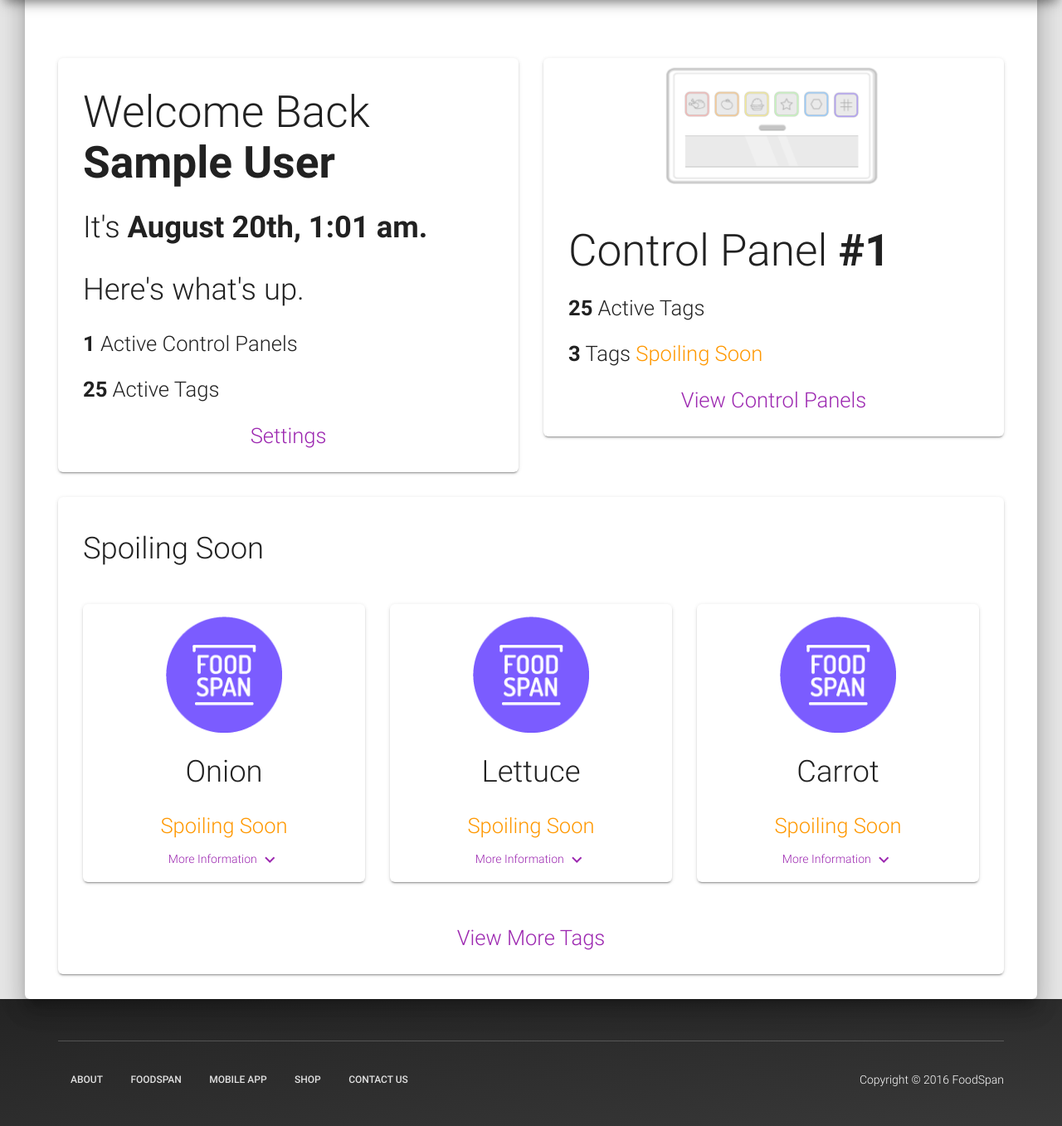
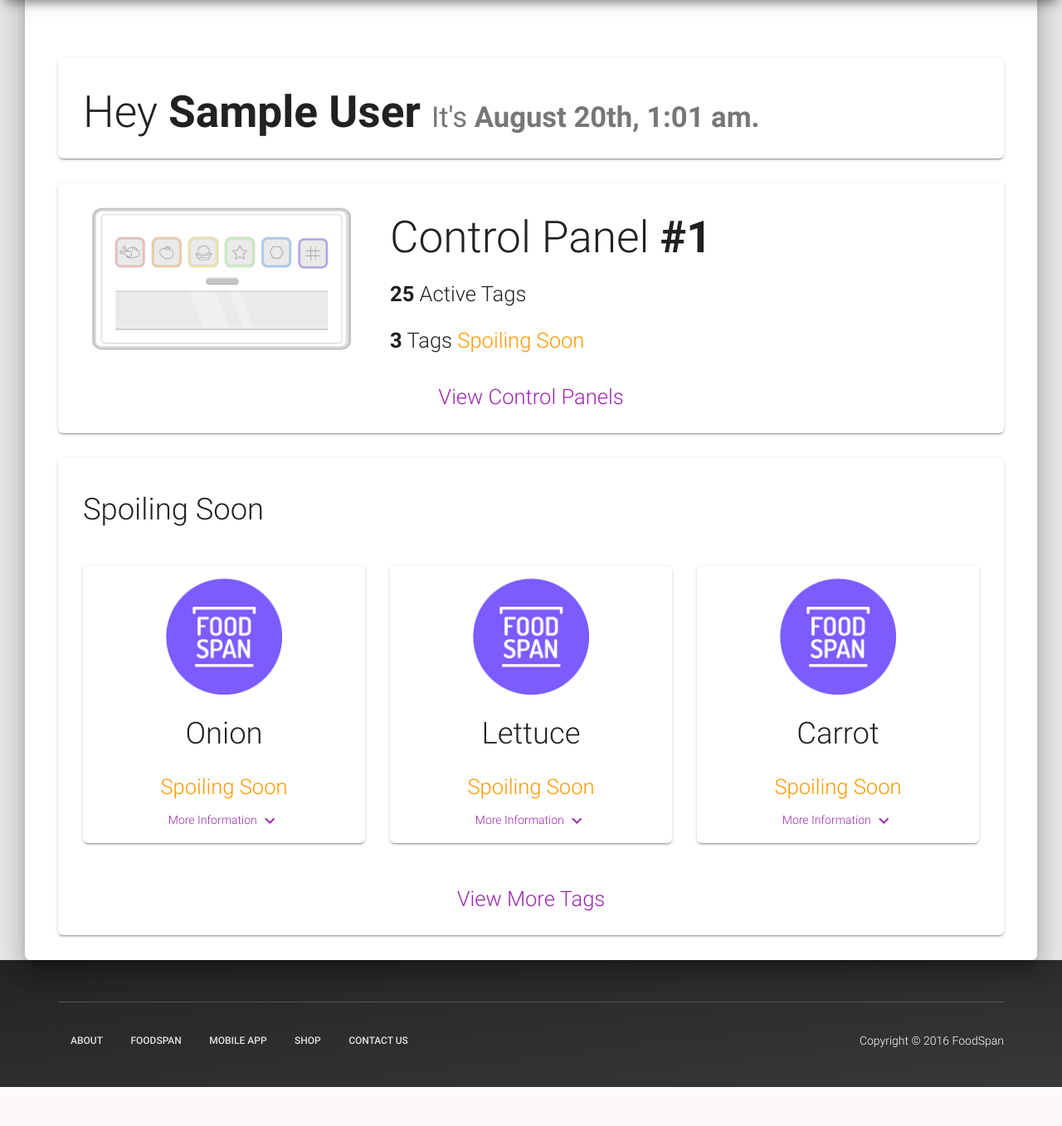
Before and after one commit to FoodSpan/webspan, a PHP site: page /home.php in a window 1280 px wide. Shown: the part 70-1427 px from the top of the page at 83% size. After the commit the page ends 1380 px from the top, so only its background shows below. Run offline with PHP 8.4, Linux system fonts and the light colour scheme; the visitor is signed in with stand-in values (Sample User, id 1); some libraries are stand-ins or nearby versions.

Commit message:
changes a bit of formatting

```diff
--- a/home.php
+++ b/home.php
@@ -12,32 +12,25 @@
     <?php include_once 'navbar.php' ?>
     <div class="main main-raised" style="padding-top:100px;">
       <div class="container">
-        <div class="row">
-          <div class="col-sm-6">
-            <div class="card">
-              <div class="content">
-                <h1>Welcome Back <b><?php echo $_SESSION['user']['name']?></b></h1>
-                <h2>It's <b><span id="date"></span>.</b></h2>
-                <h2>Here's what's up.</h2>
-                <h3><b>1</b> Active Control Panels</h3>
-                <h3><b>25</b> Active Tags</h3>
-                <div class="text-center">
-                  <h3><a href="panels.php">Settings</a></h3>
-                </div>
+        <div class="card">
+          <div class="content">
+            <h1>Hey <b><?php echo $_SESSION['user']['name']?></b> <small>It's <b><span id="date"></span>.</b></small></h1>
+          </div>
+        </div>
+        <div class="card">
+          <div class="content">
+            <div class="row">
+              <div class="col-sm-4">
+                <img class="img-responsive" src="img/control-panel.png">
               </div>
-            </div>
-          </div>
-          <div class="col-sm-6">
-            <div class="card">
-              <img class="img-responsive" src="img/control-panel.png" style="max-width:50%;margin-left: auto;margin-right: auto;">
-              <div class="content">
+              <div class="col-sm-8">
                 <h1>Control Panel <b>#1</b></h1>
                 <h3><b>25</b> Active Tags</h3>
                 <h3><b>3</b> Tags <span class="text-warning">Spoiling Soon</span></h3>
-                <div class="text-center">
-                  <h3><a href="panels.php">View Control Panels</a></h3>
-                </div>
               </div>
+            </div>
+            <div class="text-center">
+              <h3><a href="panels.php">View Control Panels</a></h3>
             </div>
           </div>
         </div>
--- a/index.php
+++ b/index.php
@@ -92,7 +92,7 @@
             			</div>
             			<div class="description">
             				<h4 class="info-title">Sustainable</h4>
-            				<p>FoodSpan helps you save food, both by helping you eat your food before you expire, and helping you identify purchasing patterns where you constantly overbuy food.</p>
+            				<p>FoodSpan helps you save food, both by helping you eat your food before it spoils, and helping you identify purchasing patterns where you constantly overbuy food.</p>
             			</div>
             		</div>
 
--- a/navbar.php
+++ b/navbar.php
@@ -50,7 +50,7 @@
               <li><a href="panels.php">Control Panels</a></li>
               <li><a href="tags.php">Tags</a></li>
               <li class="divider"></li>
-              <li><a href="#">Settings</a></li>
+              <li><a href="settings.php">Settings</a></li>
               <li class="divider"></li>
               <li><a href="logout.php">Logout</a></li>
             </ul>
```
Also changed, not shown: settings.php (added, +21 -0 lines).
